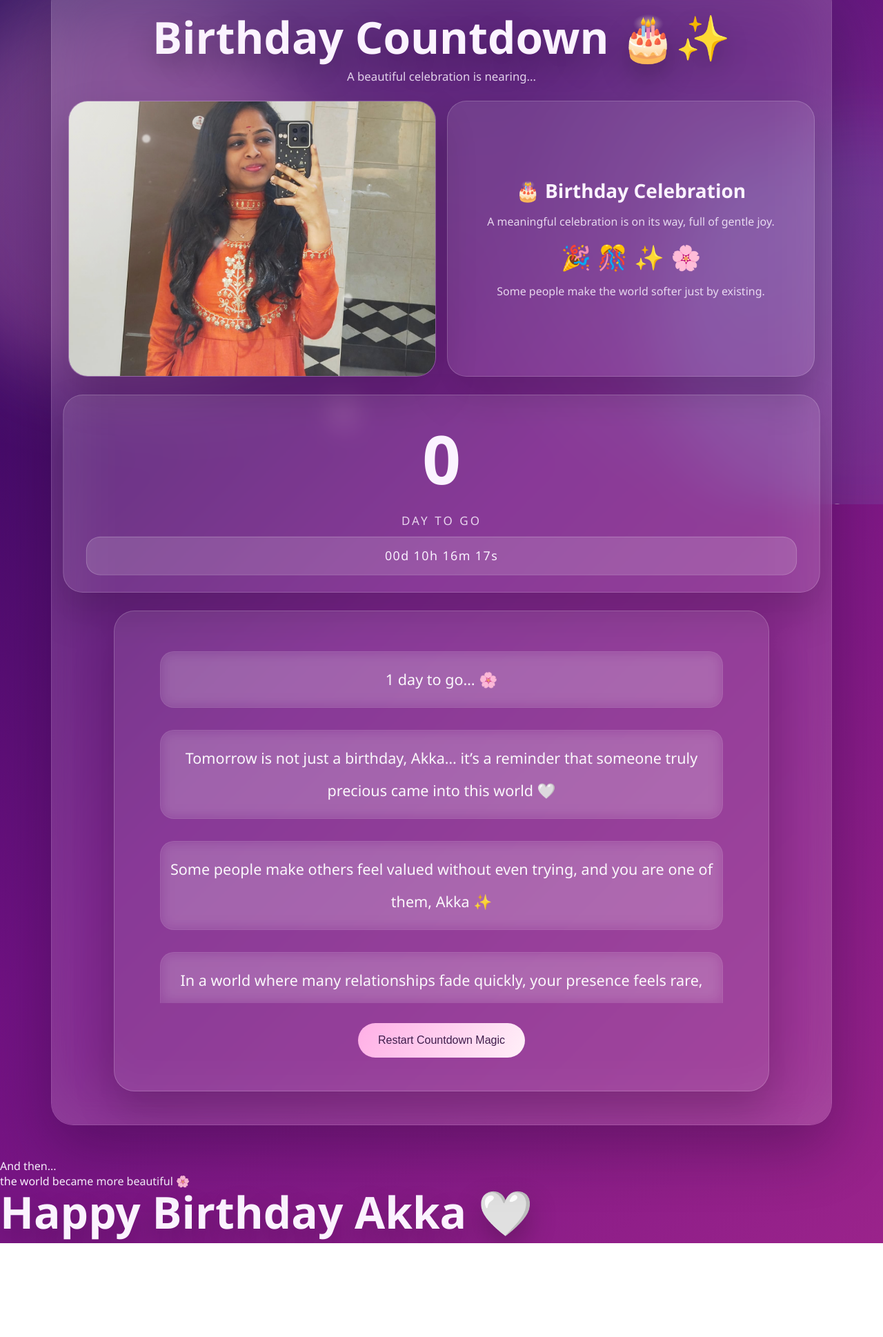
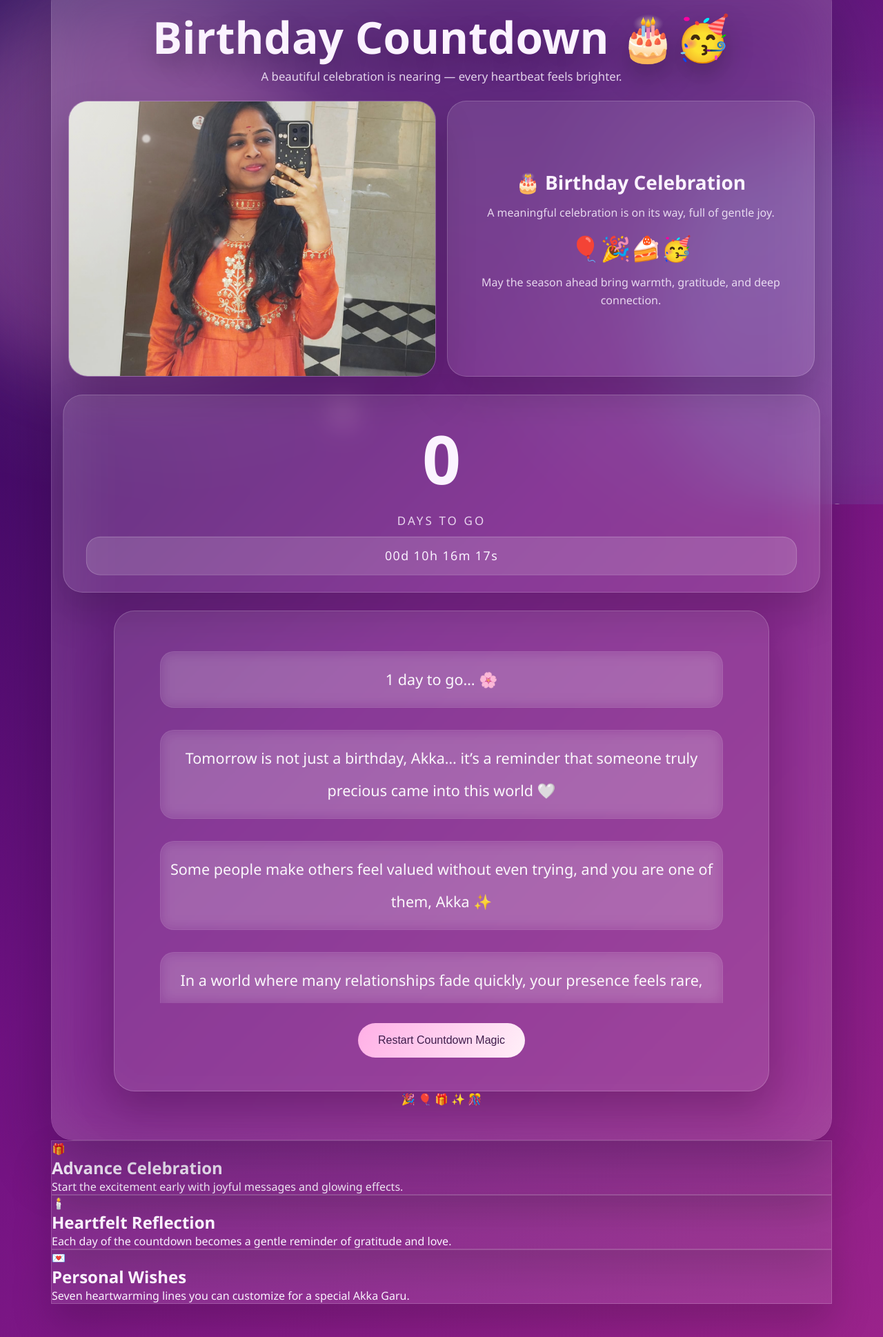
Before and after one commit to geethamahalakshmi1215-creator/birthday-site, a plain HTML site: page birthday.html in a window 1280 px wide. Shown: the part 69-2007 px from the top of the page at 69% size. Before the commit the page ends 1871 px from the top, so only its background shows below. Drawn offline with Linux system fonts and the light colour scheme.

Commit message:
Update birthday.html

```diff
--- a/birthday.html
+++ b/birthday.html
@@ -2,140 +2,74 @@
 <html lang="en">
 <head>
   <meta charset="UTF-8" />
-  <meta name="viewport" content="width=device-width, initial-scale=1.0"/>
-  <title>Birthday Countdown</title>
-
-  <link rel="stylesheet" href="birthday.css"/>
+  <meta name="viewport" content="width=device-width, initial-scale=1.0" />
+  <title>Birthday Wishes</title>
+  <link rel="stylesheet" href="birthday.css" />
 </head>
-
 <body>
-
-  <!-- BACKGROUND -->
-  <div class="birthday-bg">
+  <div class="birthday-bg" aria-hidden="true">
     <div class="aurora aurora-one"></div>
     <div class="aurora aurora-two"></div>
     <div class="star-field"></div>
   </div>
 
-  <!-- MAIN PAGE -->
   <main class="birthday-page">
+    <section class="birthday-hero">
+      <h1>Birthday Countdown &#127874;&#129395;</h1>
+      <p class="birthday-subtitle">A beautiful celebration is nearing &mdash; every heartbeat feels brighter.</p>
 
-    <section class="birthday-hero">
-
-      <h1>Birthday Countdown 🎂✨</h1>
-
-      <p class="birthday-subtitle">
-        A beautiful celebration is nearing...
-      </p>
-
-      <!-- IMAGES -->
       <div class="hero-images">
-
         <div class="photo-frame">
-          <img src="images/photo1.jpeg" alt="photo"/>
-
+          <img id="birthday-photo" src="images/photo1.jpeg" alt="Birthday photo" />
           <div class="photo-glow"></div>
-
           <div class="photo-sparkle sparkle-1"></div>
           <div class="photo-sparkle sparkle-2"></div>
           <div class="photo-sparkle sparkle-3"></div>
         </div>
-
         <div class="cake-card">
-          <div class="cake-header">🎂 Birthday Celebration</div>
-
-          <div class="cake-body">
-            A meaningful celebration is on its way,
-            full of gentle joy.
-          </div>
-
-          <div class="cake-icons">
-            🎉 🎊 ✨ 🌸
-          </div>
-
-          <div class="cake-note">
-            Some people make the world softer just by existing.
-          </div>
+          <div class="cake-header">&#127874; Birthday Celebration</div>
+          <div class="cake-body">A meaningful celebration is on its way, full of gentle joy.</div>
+          <div class="cake-icons">&#127880;&#127881;&#127856;&#129395;</div>
+          <div class="cake-note">May the season ahead bring warmth, gratitude, and deep connection.</div>
         </div>
-
       </div>
 
-      <!-- COUNTDOWN -->
       <div class="countdown-card">
-
-        <div class="countdown-number" id="countdown">
-          1
-        </div>
-
-        <div class="countdown-text">
-          Day To Go
-        </div>
-
-        <div class="countdown-timer" id="timer">
-          00d 00h 00m 00s
-        </div>
-
+        <div class="countdown-number" id="countdown">6</div>
+        <div class="countdown-text">Days to go</div>
+        <div class="countdown-timer" id="timer">06d 00h 00m 00s</div>
       </div>
 
-      <!-- MESSAGE -->
       <div class="wish-card">
-
-        <div id="birthday-text"></div>
-
-        <button id="restart-btn">
-          Restart Countdown Magic
-        </button>
-
+        <div id="birthday-text" aria-live="polite"></div>
+        <button id="restart-btn" type="button">Restart Countdown Magic</button>
       </div>
 
+      <div class="emoji-row">&#127881; &#127880; &#127873; &#10024; &#127882;</div>
     </section>
 
+    <section class="birthday-features">
+      <div class="feature">
+        <div class="icon">&#127873;</div>
+        <h2>Advance Celebration</h2>
+        <p>Start the excitement early with joyful messages and glowing effects.</p>
+      </div>
+      <div class="feature">
+        <div class="icon">&#128367;&#65039;</div>
+        <h2>Heartfelt Reflection</h2>
+        <p>Each day of the countdown becomes a gentle reminder of gratitude and love.</p>
+      </div>
+      <div class="feature">
+        <div class="icon">&#128140;</div>
+        <h2>Personal Wishes</h2>
+        <p>Seven heartwarming lines you can customize for a special Akka Garu.</p>
+      </div>
+    </section>
   </main>
 
-  <!-- EFFECTS -->
-  <div class="balloon-container"></div>
-  <div class="confetti-container"></div>
-
-  <!-- CINEMATIC ENDING -->
-  <div id="cinematic-ending" class="ending-hidden">
-
-    <div class="ending-overlay"></div>
-
-    <div class="particle-layer"></div>
-
-    <div class="glow-core"></div>
-
-    <div class="birthday-flower">
-      <span></span>
-      <span></span>
-      <span></span>
-      <span></span>
-    </div>
-
-    <div class="ending-content">
-
-      <p class="cinematic-line">
-        And then...
-      </p>
-
-      <p class="cinematic-line delay">
-        the world became more beautiful 🌸
-      </p>
-
-      <h1 class="birthday-final-title">
-        Happy Birthday Akka 🤍
-      </h1>
-
-    </div>
-
-  </div>
-
-  <!-- SONG -->
-  <audio id="birthday-song">
-    <source src="C:\Users\B.GEETHA MAHALAKSHMI\Downloads\New folder\last_7_minutes.mp3" type="audio/mp3">
-  </audio>
+  <div class="balloon-container" aria-hidden="true"></div>
+  <div class="confetti-container" aria-hidden="true"></div>
 
   <script src="birthday.js"></script>
-
 </body>
 </html>
```
